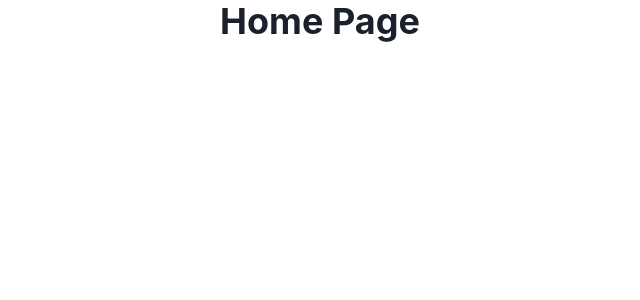
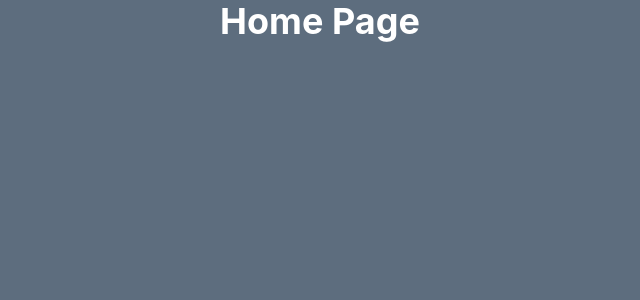
Before and after one commit to turkiBash/react-hook, a React (Create React App) app: page / in a window 1280 px wide. Shown: the top 300 px of the page, without its empty margins (320-960 px from the left). Built offline with nearby package versions, Linux system fonts and the light colour scheme.

Commit message:
theme color

```diff
--- a/src/App.js
+++ b/src/App.js
@@ -4,7 +4,7 @@ import HomePage from "./pages/HomePage";
 
 const App = () => {
   return (
-    <Container centerContent>
+    <Container centerContent color="brand">
       <HomePage />
     </Container>
   );
--- /dev/null
+++ b/src/Theme/theme.js
@@ -0,0 +1,25 @@
+// theme.js
+import { extendTheme } from "@chakra-ui/react"
+
+
+// Version 1: Using objects
+const theme = extendTheme({
+  styles: {
+    global: {
+      // styles for the `body`
+      body: {
+        bg: " #5d6d7e ",
+        color: "white",
+      },
+      // styles for the `a`
+      a: {
+        color: "teal.500",
+        _hover: {
+          textDecoration: "underline",
+        },
+      },
+    },
+  },
+})
+
+export default theme
--- a/src/index.js
+++ b/src/index.js
@@ -1,11 +1,12 @@
 import { ChakraProvider } from "@chakra-ui/react";
+import theme from './Theme/theme'
 import React from "react";
 import ReactDOM from "react-dom";
 import App from "./App";
 
 ReactDOM.render(
   <React.StrictMode>
-    <ChakraProvider>
+    <ChakraProvider theme={theme}>
       <App />
     </ChakraProvider>
   </React.StrictMode>,
```
